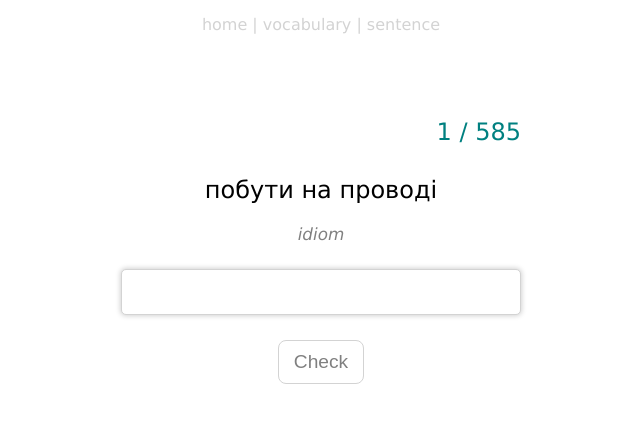
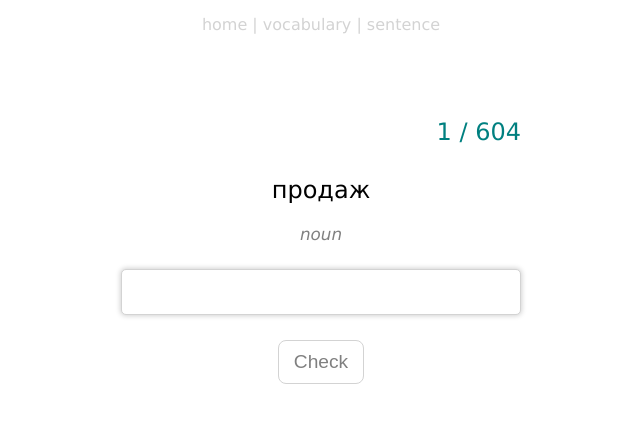
Before and after one commit to ermondel/en-words, a React (Create React App) app: page /vocabulary in a window 1280 px wide. Shown: the top 422 px of the page, without its empty margins (319-959 px from the left). Built offline with nearby package versions, Linux system fonts and the light colour scheme.

Commit message:
feat: add 19 new words to vocabulary

```diff
--- a/src/components/vocabulary/data.js
+++ b/src/components/vocabulary/data.js
@@ -3510,5 +3510,120 @@ export default [
 			eng: "hold the wire",
 			id : 585,
 			type: 'idiom',
-		}
+		},
+		// // //
+		{
+			ukr: "оголошення",
+			eng: "ad",
+			id : 586,
+			type: 'noun',
+		},
+		{
+			ukr: "оголошення",
+			eng: "advert",
+			id : 587,
+			type: 'noun',
+		},
+		{
+			ukr: "реклама, анонс, сповіщення",
+			eng: "advertisement",
+			id : 588,
+			type: 'noun',
+		},
+		{
+			ukr: "реклама, рекламування, рекламний",
+			eng: "advertising",
+			id : 589,
+			type: 'noun, adjective',
+		},
+		{
+			ukr: "залучати",
+			eng: "attract",
+			id : 590,
+			type: 'verb',
+		},
+		{
+			ukr: "рекламний щит",
+			eng: "billboard",
+			id : 591,
+			type: 'noun',
+		},
+		{
+			ukr: "візитка",
+			eng: "business card",
+			id : 592,
+			type: 'noun',
+		},
+		{
+			ukr: "кампанія, проводити кампанію",
+			eng: "campaign",
+			id : 593,
+			type: 'noun, verb',
+		},
+		{
+			ukr: "реклама, комерційний",
+			eng: "commercial",
+			id : 594,
+			type: 'noun, adjective',
+		},
+		{
+			ukr: "знижка, знижувати",
+			eng: "discount",
+			id : 595,
+			type: 'noun, verb',
+		},
+		{
+			ukr: "заманювати, манити",
+			eng: "entice",
+			id : 596,
+			type: 'verb',
+		},
+		{
+			ukr: "великий, грандіозний",
+			eng: "grand",
+			id : 597,
+			type: 'adjective',
+		},
+		{
+			ukr: "листівка",
+			eng: "leaflet",
+			id : 598,
+			type: 'noun',
+		},
+		{
+			ukr: "пропустити шанс",
+			eng: "miss a chance",
+			id : 599,
+			type: 'sentence',
+		},
+		{
+			ukr: "відкриття",
+			eng: "opening",
+			id : 600,
+			type: 'noun',
+		},
+		{
+			ukr: "вспливаюча реклама",
+			eng: "pop-up ad",
+			id : 601,
+			type: 'noun',
+		},
+		{
+			ukr: "сприяти",
+			eng: "promote",
+			id : 602,
+			type: 'verb',
+		},
+		{
+			ukr: "гласність",
+			eng: "publicity",
+			id : 603,
+			type: 'noun',
+		},
+		{
+			ukr: "продаж",
+			eng: "sale",
+			id : 604,
+			type: 'noun',
+		},
 ];
```
